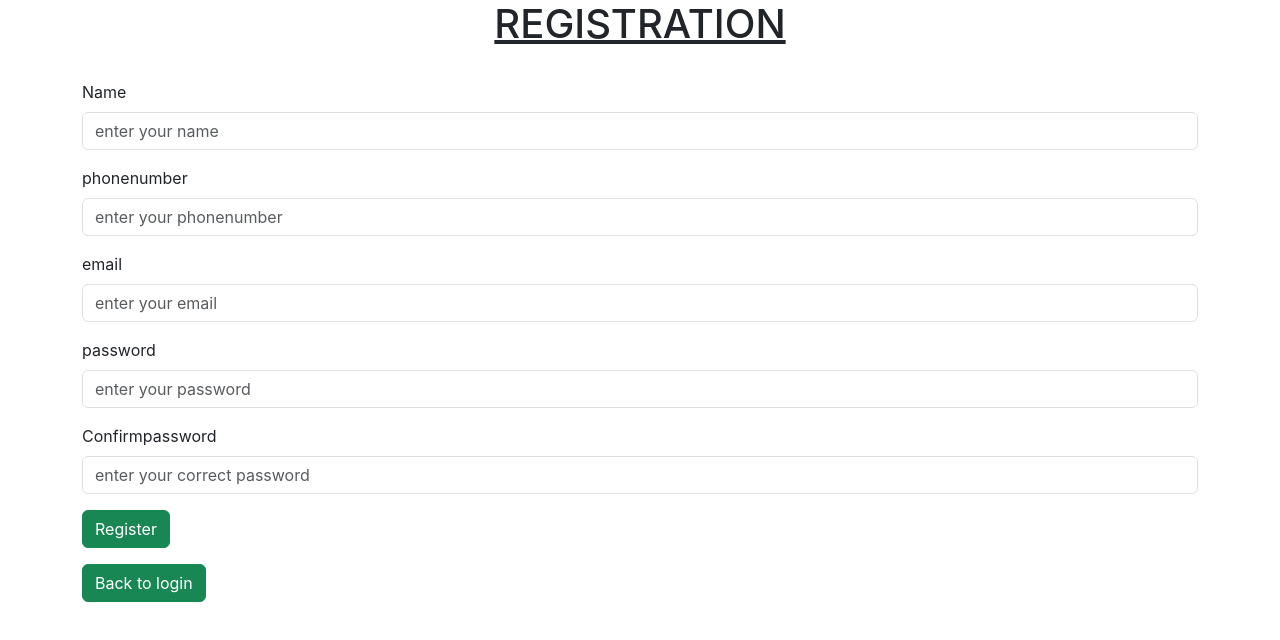
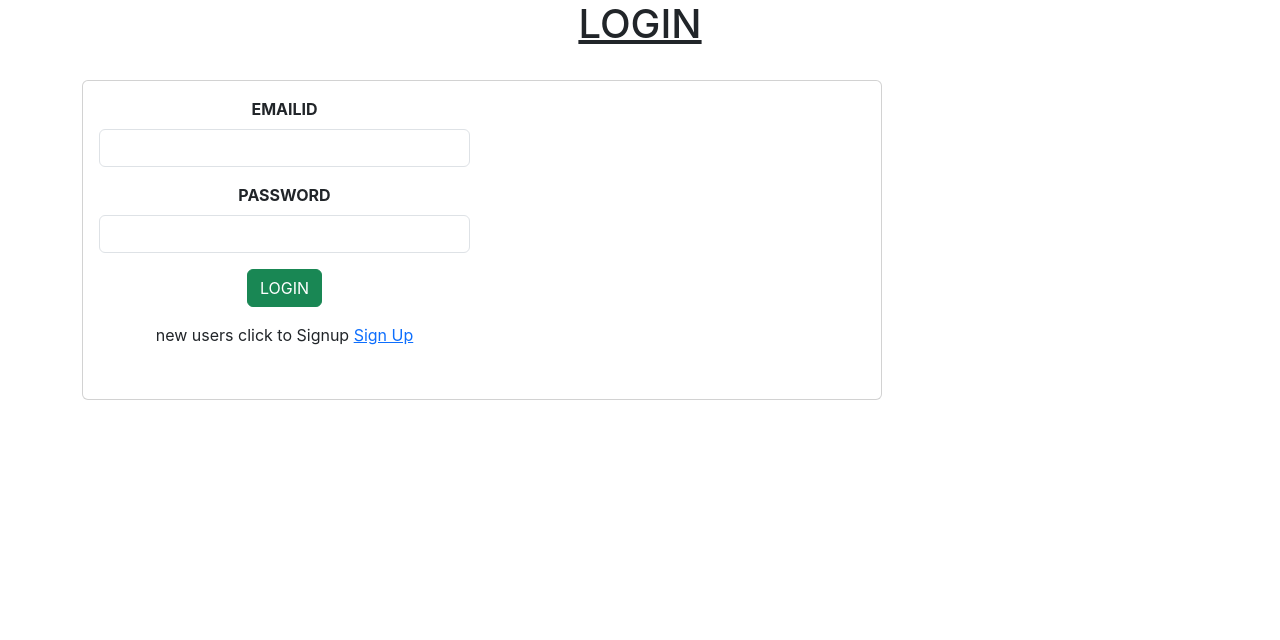
Before and after one commit to bhag2027/new, a React (Create React App) app: page / in a window 1280 px wide. Shown: the top 640 px of the page. Built offline with nearby package versions, Linux system fonts and the light colour scheme.

Commit message:
project success

```diff
--- a/src/App.js
+++ b/src/App.js
@@ -1,11 +1,20 @@
 import logo from './logo.svg';
 import './App.css';
 import Signup from './components/Signup';
+import Signin from './components/Signin';
+import { BrowserRouter, Route, Routes } from 'react-router-dom';
+import CreatePost from './components/CreatePost';
 
 function App() {
   return (
     <div>
-      <Signup/>
+      <BrowserRouter>
+      <Routes>
+        <Route path='/' element={<Signin/>}/>
+        <Route path='/signup' element={<Signup/>}/>
+        <Route path='/create' element={<CreatePost/>}/>
+      </Routes>
+      </BrowserRouter>
 
     </div>
   );
--- /dev/null
+++ b/src/components/CreatePost.jsx
@@ -0,0 +1,11 @@
+import React from 'react'
+
+const CreatePost = () => {
+  return (
+    <div>
+
+    </div>
+  )
+}
+
+export default CreatePost
--- /dev/null
+++ b/src/components/Signin.jsx
@@ -0,0 +1,80 @@
+import axios from 'axios'
+import React, { useState } from 'react'
+import { Link, useNavigate } from 'react-router-dom'
+
+const Signin = () => {
+    const navigate=useNavigate()
+    const [data,setdata]=useState(
+        {"email":"",
+         "password":""
+        }
+)
+    const inputhandler = (event)=>{
+        setdata({...data,[event.target.name]:event.target.value})
+    }
+    const readValue=()=>{
+        axios.post("http://localhost:3030/signin",data).then(
+            (response)=>{
+                if(response.data.status == "invalid password"){
+                    alert("incorrect password")
+
+                }
+                else if(response.data.status=="invalid email")
+                {
+                    alert("invalid email")
+                }
+                else{
+                   let token=response.data.token
+                   let userid=response.data.userid
+                   console.log(userid)
+                   console.log(token)
+                   sessionStorage.setItem("userid",userid)
+                   sessionStorage.setItem("token",token)
+                   navigate("/create")
+                }
+            }
+        ).catch(
+            (error)=>{
+                console.log(error)
+
+            }
+        ).finally()
+    }
+  return (
+
+        <div>
+            <h1 align="center"><u>LOGIN </u></h1><br></br>
+        <div className="container">
+
+        <div class="card"  style={{ width: '50rem' ,height:'20rem'}} >
+            <div class="card-body" align='center' >
+
+            <div className="row">
+                <div className="col col-6 col-sm-6 col-md-6 col-lg-6 col-xl-6 col-xxl-6">
+                    <div className="row g-3">
+                        <div className="col col-12 col-sm-12 col-md-12 col-lg-12 col-xl-12 col-xxl-12">
+                            <label htmlFor="" className="form-label"><b>EMAILID</b></label>
+                            <input type="text" className="form-control"  name='email' value={data.email} onChange={inputhandler}/>
+                        </div>
+                        <div className="col col-12 col-sm-12 col-md-12 col-lg-12 col-xl-12 col-xxl-12">
+                            <label htmlFor="" className="form-label"><b>PASSWORD</b></label>
+                            <input type="password" name="password" value={data.password} onChange={inputhandler} id="" className="form-control" />
+                        </div>
+                        <div className="col col-12 col-sm-12 col-md-12 col-lg-12 col-xl-12 col-xxl-12">
+                            <button className="btn btn-success" onClick={readValue}>LOGIN</button>
+                        </div>
+                        <div className="col col-12 col-sm-12 col-md-12 col-lg-12 col-xl-12 col-xxl-12">
+                        <p>  new users click to Signup <Link to="/signup">Sign Up</Link></p>
+                        </div>
+                    </div>
+                </div>
+            </div>
+        </div>
+    </div>
+    </div>
+    </div>
+
+  )
+}
+
+export default Signin
--- a/src/components/Signup.jsx
+++ b/src/components/Signup.jsx
@@ -94,7 +94,7 @@
                             <button className="btn btn-success" onClick={readvalue}>Register</button>
                         </div>
                         <div className="col col-12 col-sm-12 col-md-12 col-lg-12 col-xl-12 col-xxl-12">
-                            <button className="btn btn-success">Back to login</button>
+                            <a href='/' className="btn btn-success">Back to login</a>
                         </div>
                     </div>
                 </div>
```
